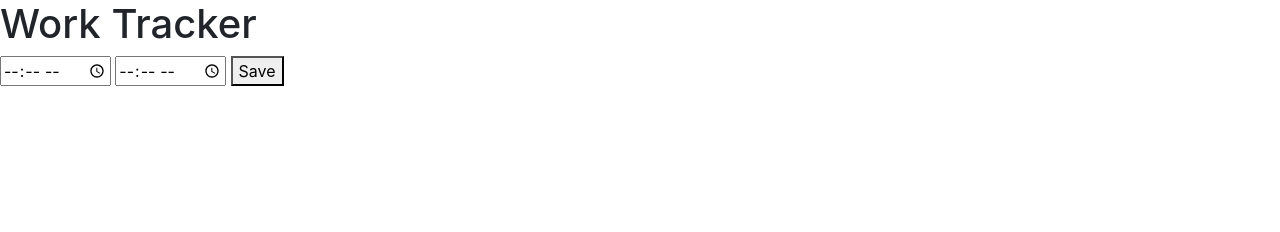
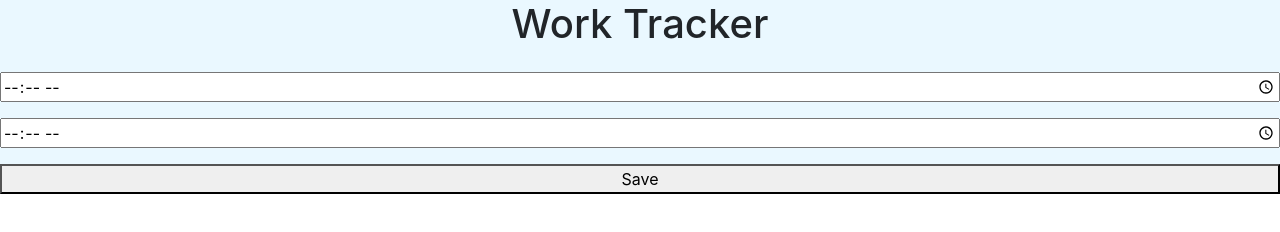
Before and after one commit to felianfilian/cordova_v1, a website: page www/index.html in a window 1280 px wide. Drawn offline with nearby package versions, Linux system fonts and the light colour scheme.

Commit message:
basic styling

```diff
--- a/www/index.html
+++ b/www/index.html
@@ -10,13 +10,14 @@
       integrity="sha384-Gn5384xqQ1aoWXA+058RXPxPg6fy4IWvTNh0E263XmFcJlSAwiGgFAW/dAiS6JXm"
       crossorigin="anonymous"
     />
+    <link rel="stylesheet" href="style.css" />
   </head>
   <body>
     <div class="main-01">
       <h1>Work Tracker</h1>
-      <input type="time" />
-      <input type="time" />
-      <button>Save</button>
+      <input class="input-01" type="time" placeholder="start time" />
+      <input class="input-01" type="time" placeholder="ending time" />
+      <button class="button-01">Save</button>
     </div>
 
     <!-- Bootstrap -->
--- /dev/null
+++ b/www/style.css
@@ -0,0 +1,16 @@
+.main-01 {
+  display: flex;
+  flex-direction: column;
+  align-items: center;
+  gap: 16px;
+
+  background-color: rgb(234, 248, 255);
+}
+
+.input-01 {
+  width: 100%;
+}
+
+.button-01 {
+  width: 100%;
+}
```
